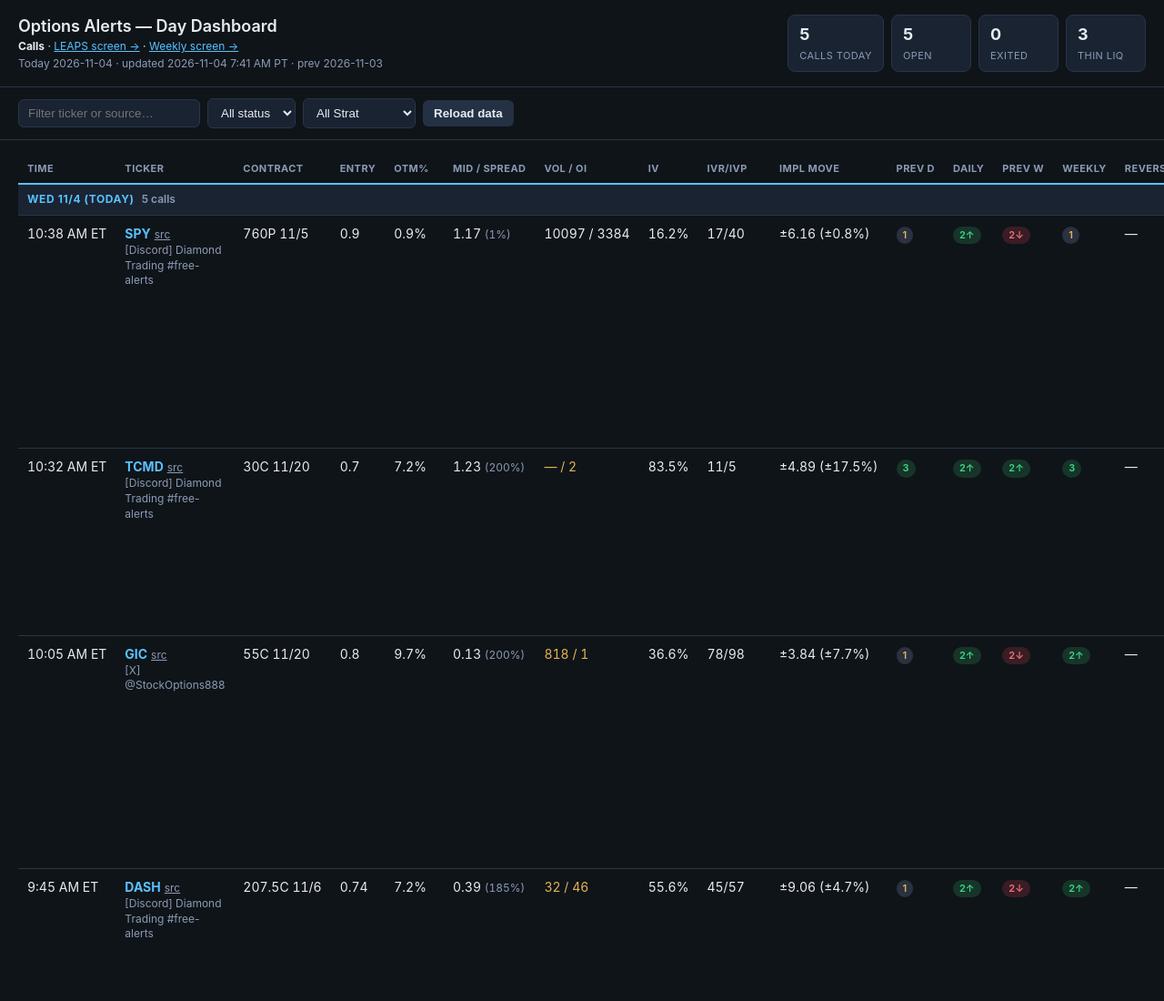
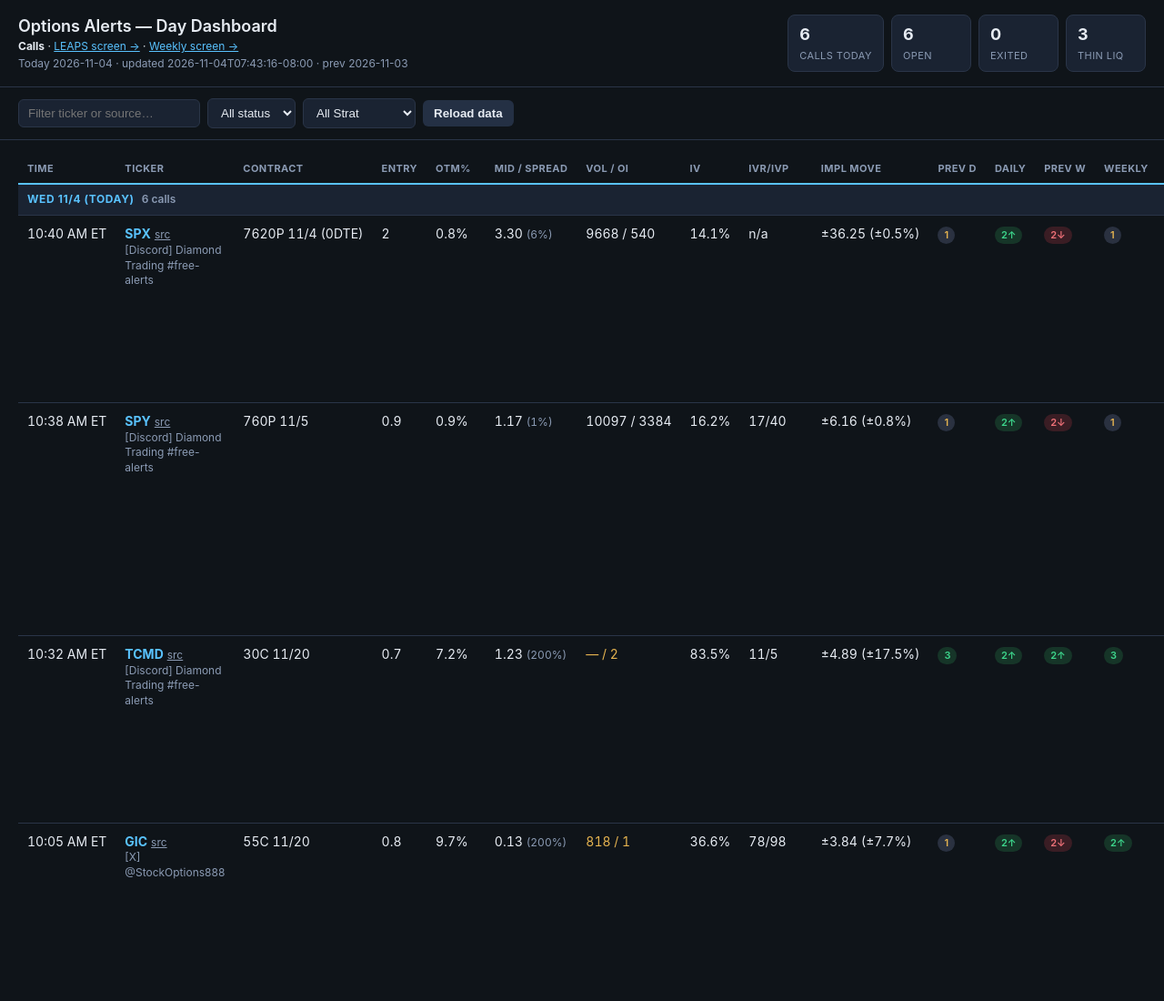
Before and after one commit to manty25/options-alerts-dashboard, a plain HTML site: page docs/index.html in a window 1280 px wide. Shown: the top 1100 px of the page at 91% size. Drawn offline with Linux system fonts and the light colour scheme.

Commit message:
Add SPX 7620P 0DTE alert (7:40 AM PT)

```diff
--- a/docs/dashboard.json
+++ b/docs/dashboard.json
@@ -1,6 +1,6 @@
 {
  "date": "2026-11-04",
- "updated_pt": "2026-11-04 7:41 AM PT",
+ "updated_pt": "2026-11-04T07:43:16-08:00",
  "previous": {
   "date": "2026-11-03",
   "updated_pt": "2026-11-03 11:52 AM PT",
@@ -487,6 +487,38 @@
    "oi": 3384,
    "iv": 16.2,
    "notes": "proph: '$SPY 05 NOV 26 $760 PUT $0.90 HIGH-RISK' (7:38 AM PT). Liquid: vol 10,097, OI 3,384, spread 1% of mid. Option last 1.18 vs called entry 0.90. Bearish call vs D 2↑ (up day). IV rank 17 / pctl 40 (52w IV 11%-27%, IV 14% as of 11/4, live)."
+  },
+  {
+   "status": "open",
+   "exit": null,
+   "side": "PUT",
+   "reversal_daily": "",
+   "reversal_weekly": "",
+   "source": "[Discord] Diamond Trading #free-alerts",
+   "ticker": "SPX",
+   "expiry": "11/4 (0DTE)",
+   "underlying": 7684.91,
+   "impl_move": "±36.25 (±0.5%)",
+   "prev_daily": "1",
+   "daily": "2↑",
+   "prev_weekly": "2↓",
+   "weekly": "1",
+   "iv_rank": "n/a",
+   "iv_pctl": "n/a",
+   "link": "https://discord.com/channels/948036115254878249/1525232955872772279/1567564282948886559",
+   "time": "10:40 AM ET",
+   "time_pt": "7:40 AM PT",
+   "strike": 7620,
+   "entry": 2.0,
+   "otm_pct": 0.8,
+   "opt_last": 3.4,
+   "bid": 3.2,
+   "ask": 3.4,
+   "spread_pct": 6.0,
+   "vol": 9668,
+   "oi": 540,
+   "iv": 14.1,
+   "notes": "proph: '$SPX 0DTE $7,620 PUT $2.00 EXTREME HIGH-RISK' (7:40 AM PT). Vol 9,668, OI 540, spread 6% of mid. Option last 3.40 vs called entry 2.00. Bearish call vs D 2↑ (up day). IV rank/pctl n/a."
   }
  ]
 }
```
Also changed, not shown: dashboard.json (+33 -1 lines), docs/index.html (+1 -1 lines), index.html (+1 -1 lines).
